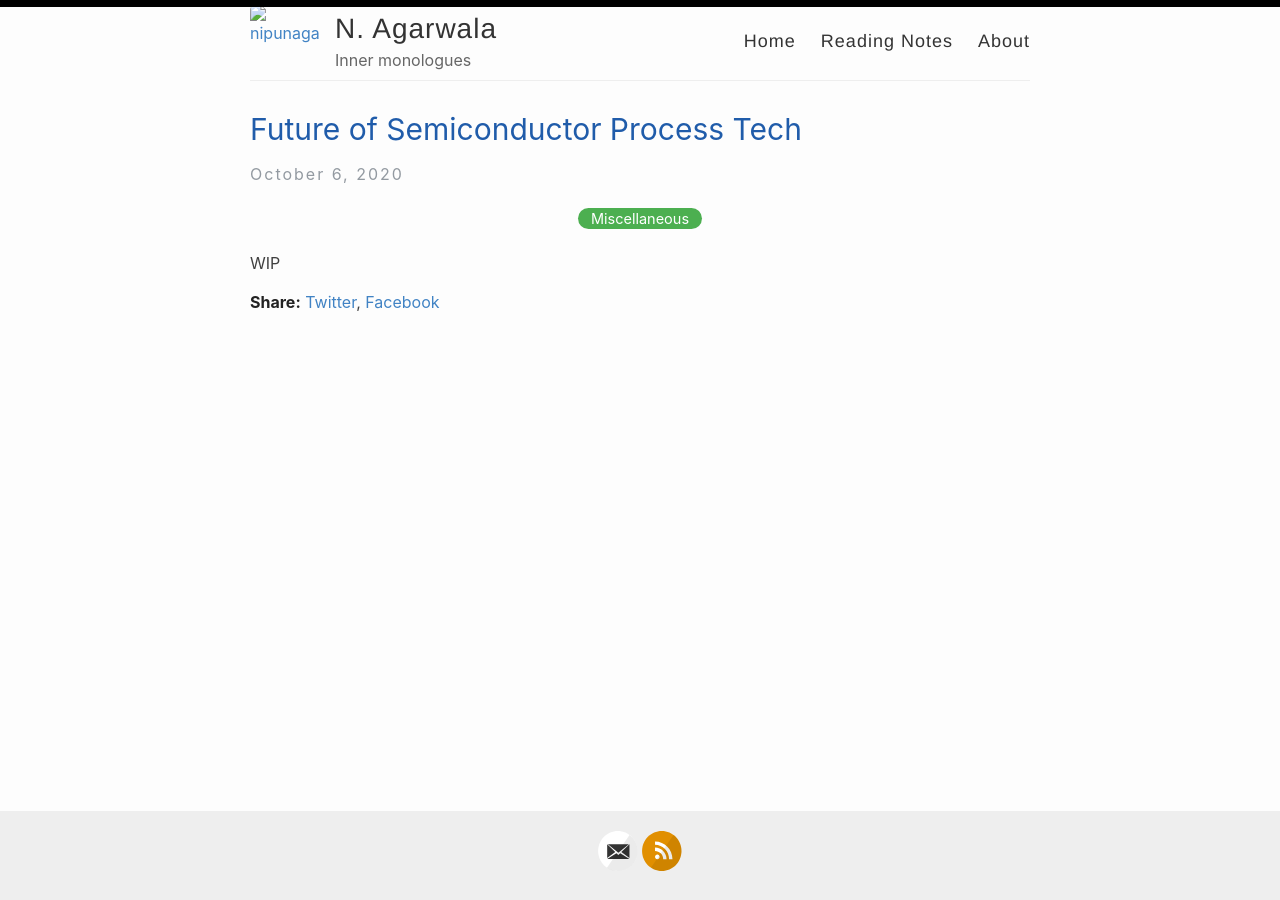
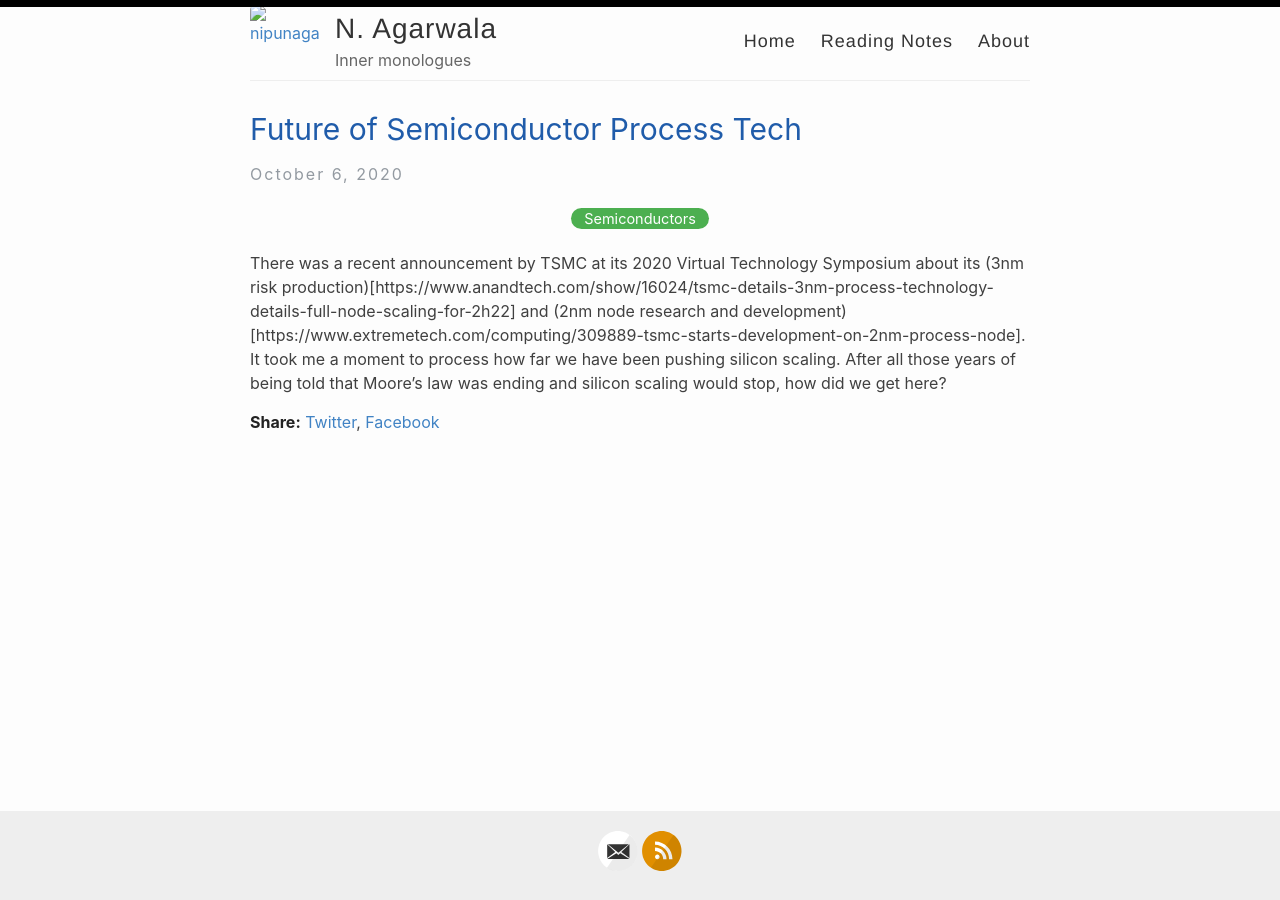
Before and after one commit to nipunagarwala/nipunagarwala.github.io, a Jekyll site: the page built from _posts/2020-10-06-Semiconductor-process-tech-future.md, in a window 1280 px wide. Built offline with Jekyll 4.4.1, drawn with Linux system fonts in a browser that asks for light colours.

Commit message:
Test commit to get few lines in the first post in

```diff
--- a/_posts/2020-10-06-Semiconductor-process-tech-future.md
+++ b/_posts/2020-10-06-Semiconductor-process-tech-future.md
@@ -1,7 +1,7 @@
 ---
 layout: post
 title: Future of Semiconductor Process Tech
-categories: Miscellaneous
+categories: Semiconductors
 ---
 
-WIP
+There was a recent announcement by TSMC at its 2020 Virtual Technology Symposium about its (3nm risk production)[https://www.anandtech.com/show/16024/tsmc-details-3nm-process-technology-details-full-node-scaling-for-2h22] and (2nm node research and development)[https://www.extremetech.com/computing/309889-tsmc-starts-development-on-2nm-process-node]. It took me a moment to process how far we have been pushing silicon scaling. After all those years of being told that Moore's law was ending and silicon scaling would stop, how did we get here?
```
